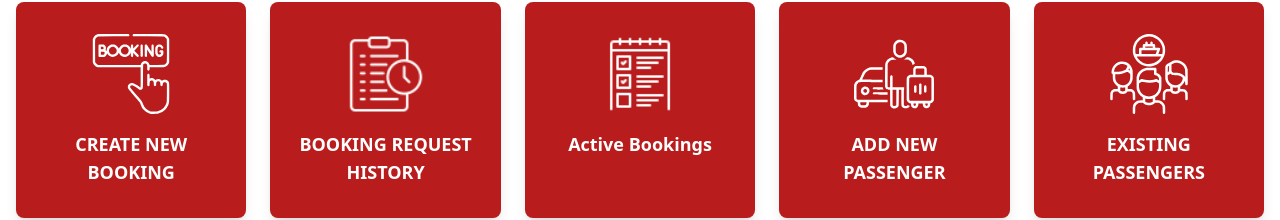
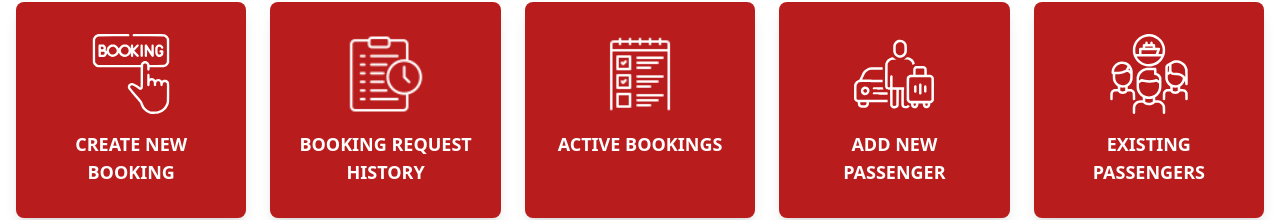
Before and after one commit to BackendCoders/Passenger-Web-booker, a React (Vite) app: page / in a window 1280 px wide. Shown: the part 366-586 px from the top of the page. Built offline with nearby package versions, Linux system fonts and the light colour scheme; no server answers; sample sign-in values are in the browser's storage.

Commit message:
updated dashboard section here

```diff
--- a/src/components/booking/BookingDashboard.jsx
+++ b/src/components/booking/BookingDashboard.jsx
@@ -32,26 +32,12 @@ const BookingDashboard = () => {
 	};
 
 	return (
-		<div className='flex flex-col min-h-screen bg-white'>
+		<div className='flex flex-col min-h-full max-h-full overflow-y-auto bg-white'>
 			{/* Header Section */}
 			<Header />
 
-			{/* Custom Image Section */}
-			{/* <div className='relative flex justify-center items-center mt-8'>
-				<img
-					src={customImage}
-					alt='Custom Banner'
-					className='w-[550px] h-[200px] object-contain hidden sm:block' // Adjust width and height here
-				/>
-			</div>
-			<div className='flex justify-center items-center px-4 rounded'>
-				<h2 className='text-lg sm:text-2xl font-bold text-center'>
-					ACCOUNT BOOKING REQUEST FORM
-				</h2>
-			</div> */}
-
 			{/* Main Section */}
-			<div className='flex-1 flex justify-center items-center overflow-y-auto p-4'>
+			<div className='flex-1 flex justify-center items-center p-4'>
 				{/* Buttons Section */}
 				<div className='grid grid-cols-1 sm:grid-cols-5 gap-6 w-full max-w-7xl'>
 					{/* Create New Booking Button */}
@@ -95,7 +81,7 @@ const BookingDashboard = () => {
 							className='w-12 h-12 sm:w-20 sm:h-20 mb-3 sm:mb-4 group-hover:scale-110 group-hover:filter transition-transform duration-300'
 						/>
 						<span className='font-semibold text-xs sm:text-lg text-center'>
-						Active Bookings
+						ACTIVE BOOKINGS
 						</span>
 					</button>
 
```
